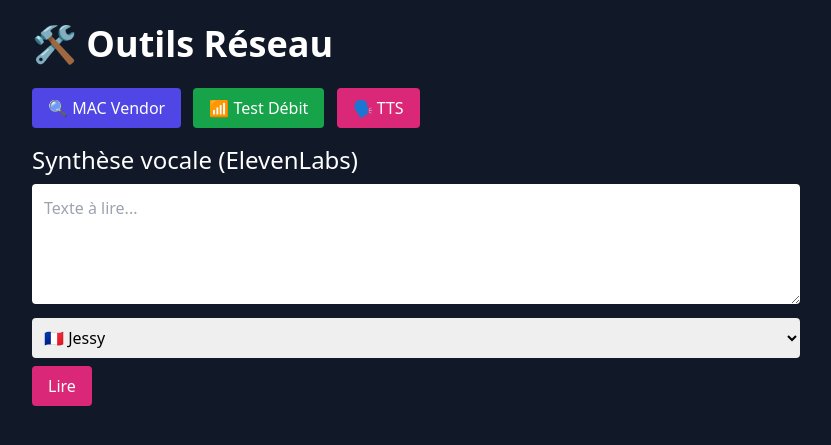
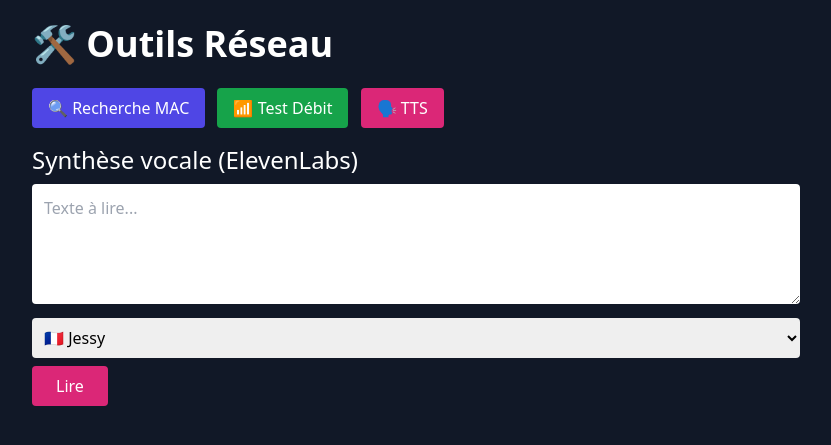
Before and after one commit to milousebw/mikrotik-tools, a Python web app: template templates/index.html in a window 1280 px wide, after a click on "🗣️ TTS". Shown: the top 445 px of the page, without its empty margins (224-1055 px from the left). Run offline with Jinja, Linux system fonts and the light colour scheme; the template is opened without the code that fills it, so the values that code supplies are empty; some libraries are stand-ins or nearby versions.

Commit message:
Update index.html

```diff
--- a/templates/index.html
+++ b/templates/index.html
@@ -10,12 +10,12 @@
     <h1 class="text-4xl font-bold mb-6">🛠️ Outils Réseau</h1>
 
     <div class="space-x-2 mb-4">
-      <button onclick="showTab('mac')" class="px-4 py-2 bg-indigo-600 rounded">🔍 MAC Vendor</button>
+      <button onclick="showTab('mac')" class="px-4 py-2 bg-indigo-600 rounded">🔍 Recherche MAC</button>
       <button onclick="showTab('speed')" class="px-4 py-2 bg-green-600 rounded">📶 Test Débit</button>
       <button onclick="showTab('tts')" class="px-4 py-2 bg-pink-600 rounded">🗣️ TTS</button>
     </div>
 
-     <!-- MAC VENDOR -->
+    <!-- MAC VENDOR -->
     <div id="mac" class="tab hidden">
       <h2 class="text-2xl mb-2">Recherche d'adresse MAC</h2>
       <input id="macAddress" type="text" placeholder="FC:FB:FB:01:FA:21"
@@ -53,7 +53,7 @@
         <option value="jBpfuIE2acCO8z3wKNLl">🇫🇷 Gabriel</option>
         <option value="AZnzlk1XvdvUeBnXmlld">🇬🇧 Matilda</option>
       </select>
-      <button onclick="runTTS()" class="bg-pink-600 px-4 py-2 rounded">Lire</button>
+      <button onclick="runTTS()" class="bg-pink-600 px-6 py-2 rounded">Lire</button>
       <div id="ttsResult" class="mt-6 space-y-4">
         <audio id="audioPlayer" controls class="w-full hidden">
           <source id="audioSource" src="" type="audio/mp3">
@@ -81,19 +81,14 @@
       try {
         const res = await fetch('/mac?address=' + encodeURIComponent(mac));
         const data = await res.json();
+
         if (res.ok) {
           const vendor = data.vendor;
           vendorSpan.textContent = vendor;
 
-          const domain = vendor.replace(/[^a-zA-Z0-9]/g, '').toLowerCase() + ".com";
-          logo.src = `https://img.logo.dev/${domain}`;
-          logo.onerror = function () {
-            logo.onerror = function () {
-              logo.classList.add("hidden");
-            };
-            logo.src = `https://logo.clearbit.com/${domain}`;
-          };
-
+          // Appel proxy backend → logo.dev + fallback
+          logo.src = `/logo?vendor=${encodeURIComponent(vendor)}`;
+          logo.onerror = () => logo.classList.add("hidden");
           logo.classList.remove("hidden");
         } else {
           vendorSpan.textContent = data.error;
```
